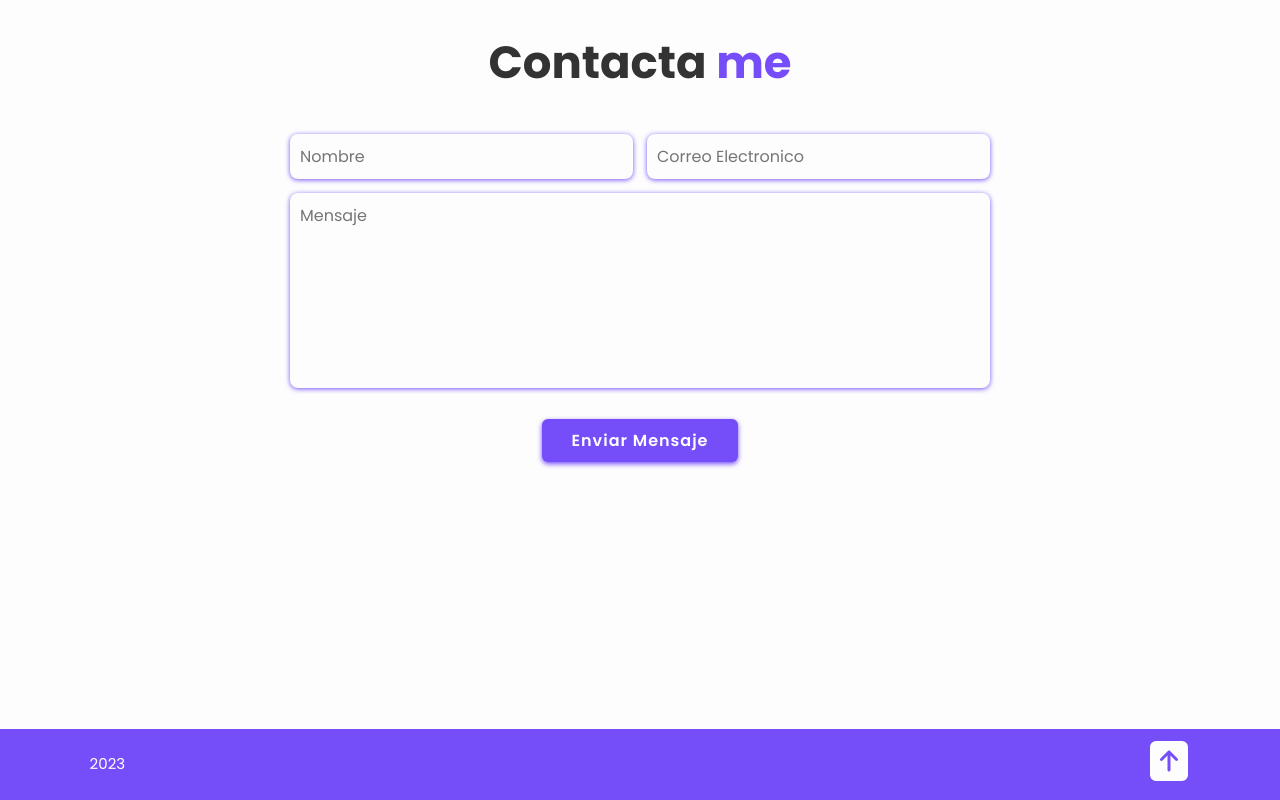
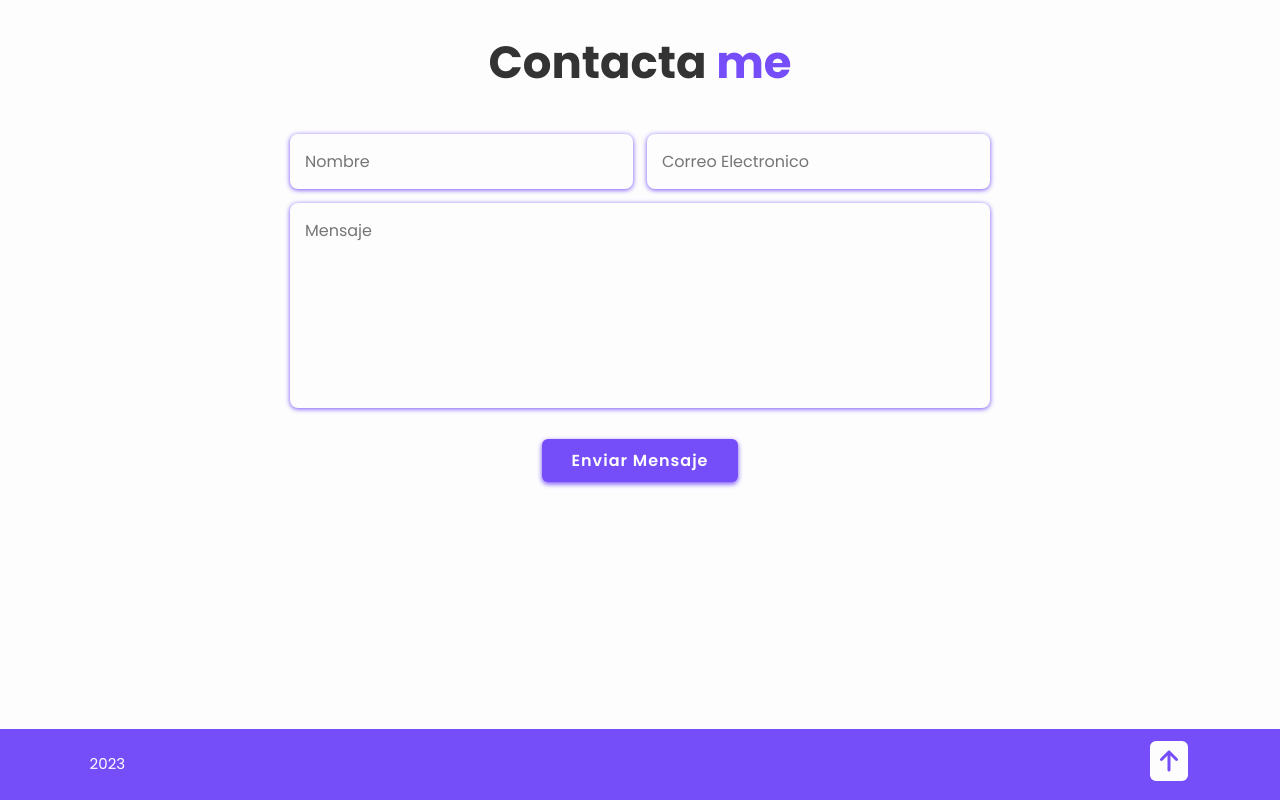
Before and after one commit to MiguelJarecca/portafolio-miguel, a React (Vite) app: page / in a window 1280 px wide. Shown: the part 3271-4071 px from the top of the page. Built offline with nearby package versions, Linux system fonts and the light colour scheme.

Commit message:
se limpia el formulario luego de enviar los datos

```diff
--- a/src/App.css
+++ b/src/App.css
@@ -490,7 +490,7 @@ span {
 .contact form .input-box input,
 .contact form textarea {
   width: 100%;
-  padding: 1rem;
+  padding: 1.5rem;
   font-size: 1.6rem;
   color: var(--text-color);
   background: var(--bg-color);
--- a/src/components/Contact.jsx
+++ b/src/components/Contact.jsx
@@ -1,21 +1,31 @@
-import React from 'react'
+import React, { useState } from 'react'
 
 import { useRef } from 'react';
 import emailjs from '@emailjs/browser';
 
 export default function Contact() {
 
+
+
   const form = useRef();
 
   const sendEmail = (e) => {
     e.preventDefault();
 
+    if (!userName || !password || !email) {
+      alert('Completar el formulario');
+      return;
+  }
+
     emailjs.sendForm('service_x1e3vrd', 'template_na19q4k', form.current, 'u1hxAI5tL07G9vq2X')
       .then((result) => {
           console.log(result.text);
+          //Limpiamos el formulario
+          form.current.reset();
       }, (error) => {
           console.log(error.text);
       });
+
   };
 
   return (
@@ -29,12 +39,14 @@ export default function Contact() {
             <input
               type='text'
               placeholder='Nombre'
-              name='user_name'>
+              name='user_name'
+              >
             </input>
             <input
               type='email'
               placeholder='Correo Electronico'
-              name='user_email'>
+              name='user_email'
+              >
             </input>
         </div>
 
@@ -42,7 +54,8 @@ export default function Contact() {
           name='message'
           cols="24"
           rows="7"
-          placeholder='Mensaje'>
+          placeholder='Mensaje'
+          >
         </textarea>
 
         <input type='submit' value="Enviar Mensaje" className='btn'></input>
```
